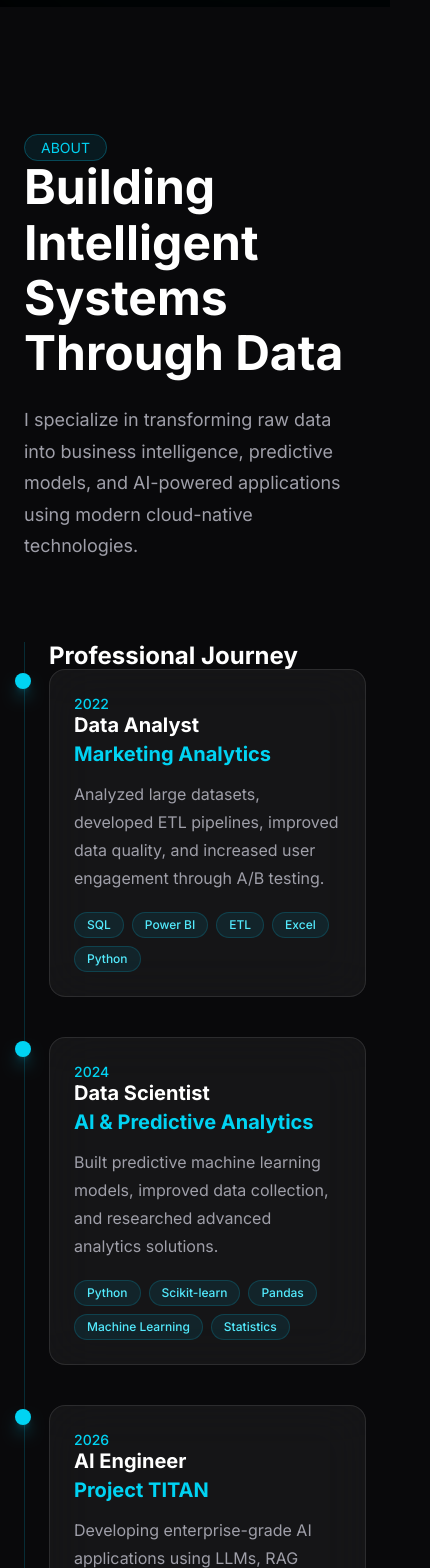
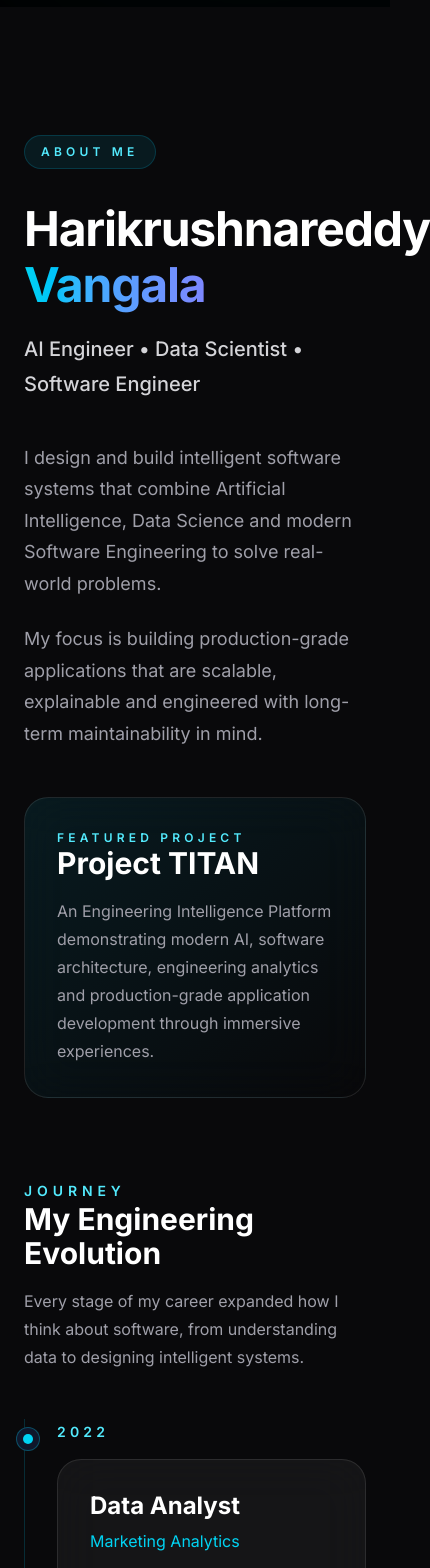
Before and after one commit to Harikrushnareddyvangala/project-titan, a Next.js app in the folder apps/web/: page / in a window 390 px wide. Shown: the part 1320-2888 px from the top of the page, 430 px wide, since content can reach past the window. Built offline with nearby package versions, Linux system fonts and the light colour scheme; no server answers.

Commit message:
Commit 0235-feat(portfolio): enhance personal brand experience and project architecture feat(portfolio): redesign about experience and evolve projects domain

```diff
--- a/apps/web/src/components/sections/About/AboutAchievements.tsx
+++ b/apps/web/src/components/sections/About/AboutAchievements.tsx
@@ -1,41 +1,92 @@
 "use client";
+
+import { motion } from "framer-motion";
 
 const achievements = [
   {
     value: "25+",
-    label: "Projects",
+    title: "Projects",
+    description:
+      "Academic, professional and personal software & AI projects.",
   },
   {
-    value: "15+",
-    label: "Machine Learning Models",
+    value: "AI",
+    title: "Engineering Focus",
+    description:
+      "Building intelligent software with Machine Learning, LLMs and Data Science.",
   },
   {
-    value: "50+",
-    label: "Datasets",
+    value: "Production",
+    title: "Software Mindset",
+    description:
+      "Focused on scalable architecture, clean code and long-term maintainability.",
   },
   {
-    value: "100%",
-    label: "Passion",
+    value: "∞",
+    title: "Continuous Learning",
+    description:
+      "Driven by research, experimentation and continuous improvement.",
   },
 ];
 
 export function AboutAchievements() {
   return (
-    <div className="mt-24 grid gap-6 md:grid-cols-4">
-      {achievements.map((item) => (
-        <div
-          key={item.label}
-          className="rounded-2xl border border-white/10 bg-white/5 p-8 backdrop-blur-xl transition hover:border-cyan-500/40"
-        >
-          <div className="text-4xl font-black text-white">
-            {item.value}
-          </div>
+    <div className="mt-24">
+      <div className="mb-10">
+        <span className="text-sm font-semibold uppercase tracking-[0.35em] text-cyan-300">
+          Highlights
+        </span>
 
-          <div className="mt-3 text-zinc-400">
-            {item.label}
-          </div>
-        </div>
-      ))}
+        <h3 className="mt-4 text-3xl font-bold text-white">
+          Engineering Snapshot
+        </h3>
+
+        <p className="mt-4 max-w-2xl leading-8 text-zinc-400">
+          A quick overview of the experience, mindset and engineering
+          principles that define my work.
+        </p>
+      </div>
+
+      <div className="grid gap-6 md:grid-cols-2 xl:grid-cols-4">
+        {achievements.map((item, index) => (
+          <motion.div
+            key={item.title}
+            initial={{ opacity: 0, y: 30 }}
+            whileInView={{ opacity: 1, y: 0 }}
+            viewport={{ once: true }}
+            transition={{
+              duration: 0.5,
+              delay: index * 0.12,
+            }}
+            className="
+              group
+              rounded-3xl
+              border
+              border-white/10
+              bg-white/5
+              p-8
+              backdrop-blur-xl
+              transition-all
+              duration-300
+              hover:-translate-y-1
+              hover:border-cyan-400/40
+              hover:bg-white/10
+            "
+          >
+            <div className="text-4xl font-black text-white">
+              {item.value}
+            </div>
+
+            <h4 className="mt-6 text-xl font-semibold text-white">
+              {item.title}
+            </h4>
+
+            <p className="mt-4 leading-7 text-zinc-400">
+              {item.description}
+            </p>
+          </motion.div>
+        ))}
+      </div>
     </div>
   );
 }
--- a/apps/web/src/components/sections/About/AboutHeader.tsx
+++ b/apps/web/src/components/sections/About/AboutHeader.tsx
@@ -1,24 +1,69 @@
 "use client";
+
+import { motion } from "framer-motion";
 
 export function AboutHeader() {
   return (
-    <div className="max-w-3xl">
-      <span className="rounded-full border border-cyan-500/30 bg-cyan-500/10 px-4 py-1 text-sm text-cyan-400">
-        ABOUT
-      </span>
+    <motion.div
+      initial={{ opacity: 0, y: 24 }}
+      whileInView={{ opacity: 1, y: 0 }}
+      viewport={{ once: true }}
+      transition={{ duration: 0.7 }}
+      className="max-w-5xl"
+    >
+      {/* Section Label */}
+      <div className="inline-flex items-center rounded-full border border-cyan-500/20 bg-cyan-500/10 px-4 py-2">
+        <span className="text-xs font-semibold uppercase tracking-[0.35em] text-cyan-300">
+          About Me
+        </span>
+      </div>
 
-      <h2 className="mt-6 text-5xl font-black text-white">
-        Building Intelligent Systems
-        <br />
-        Through Data
-      </h2>
+      {/* Heading */}
+      <div className="mt-8">
+        <h2 className="text-5xl font-black leading-tight tracking-tight text-white md:text-6xl xl:text-7xl">
+          Harikrushnareddy
+          <br />
+          <span className="bg-gradient-to-r from-cyan-400 via-blue-400 to-indigo-400 bg-clip-text text-transparent">
+            Vangala
+          </span>
+        </h2>
 
-      <p className="mt-6 text-lg leading-8 text-zinc-400">
-        I specialize in transforming raw data into
-        business intelligence, predictive models,
-        and AI-powered applications using modern
-        cloud-native technologies.
-      </p>
-    </div>
+        <p className="mt-5 text-xl font-medium text-zinc-300 md:text-2xl">
+          AI Engineer • Data Scientist • Software Engineer
+        </p>
+      </div>
+
+      {/* Introduction */}
+      <div className="mt-10 max-w-3xl space-y-6 text-lg leading-9 text-zinc-400">
+        <p>
+          I design and build intelligent software systems that combine
+          Artificial Intelligence, Data Science and modern Software
+          Engineering to solve real-world problems.
+        </p>
+
+        <p>
+          My focus is building production-grade applications that are
+          scalable, explainable and engineered with long-term
+          maintainability in mind.
+        </p>
+      </div>
+
+      {/* Featured Project */}
+      <div className="mt-12 rounded-3xl border border-white/10 bg-gradient-to-br from-cyan-500/10 to-transparent p-8 backdrop-blur-xl">
+        <div className="text-xs font-semibold uppercase tracking-[0.35em] text-cyan-300">
+          Featured Project
+        </div>
+
+        <h3 className="mt-4 text-3xl font-bold text-white">
+          Project TITAN
+        </h3>
+
+        <p className="mt-4 max-w-2xl leading-8 text-zinc-400">
+          An Engineering Intelligence Platform demonstrating modern AI,
+          software architecture, engineering analytics and production-grade
+          application development through immersive experiences.
+        </p>
+      </div>
+    </motion.div>
   );
 }
--- a/apps/web/src/components/sections/About/AboutTimeline.tsx
+++ b/apps/web/src/components/sections/About/AboutTimeline.tsx
@@ -1,57 +1,68 @@
 "use client";
 
 import { motion } from "framer-motion";
-
 import { careerTimeline } from "./data";
 
 export function AboutTimeline() {
   return (
-    <div className="relative border-l border-cyan-500/20 pl-6">
-        <h3 className="mb-8 text-2xl font-bold text-white">
-        Professional Journey
+    <div>
+      <div className="mb-12">
+        <span className="text-sm font-semibold uppercase tracking-[0.35em] text-cyan-300">
+          Journey
+        </span>
+
+        <h3 className="mt-4 text-3xl font-bold text-white">
+          My Engineering Evolution
         </h3>
 
+        <p className="mt-4 max-w-xl leading-8 text-zinc-400">
+          Every stage of my career expanded how I think about software,
+          from understanding data to designing intelligent systems.
+        </p>
+      </div>
+
+      <div className="relative border-l border-cyan-500/20">
         {careerTimeline.map((item, index) => (
           <motion.div
             key={item.year}
-          initial={{ opacity: 0, y: 40 }}
-          whileInView={{ opacity: 1, y: 0 }}
+            initial={{ opacity: 0, x: -25 }}
+            whileInView={{ opacity: 1, x: 0 }}
             viewport={{ once: true }}
             transition={{
-            duration:0.6,
-  delay:    index*0.2
+              duration: 0.6,
+              delay: index * 0.15,
             }}
-          className="relative mb-10"
+            className="relative ml-8 pb-16"
           >
             {/* Timeline Node */}
-          <div className="absolute -left-[34px] top-1 h-4 w-4 rounded-full bg-cyan-400 shadow-lg shadow-cyan-500/50" />
-          <div className="rounded-2xl border border-white/10 bg-white/5 p-6 backdrop-blur-xl transition duration-300 hover:border-cyan-500/40 hover:bg-white/10">
-          <div className="text-sm font-medium text-cyan-400">
-            {item.year}
+            <div className="absolute -left-[41px] top-2 flex h-6 w-6 items-center justify-center rounded-full border border-cyan-400/30 bg-slate-900">
+              <div className="h-2.5 w-2.5 rounded-full bg-cyan-400" />
             </div>
 
-          <h3 className="mt-1 text-xl font-semibold text-white">
-            {
-                <div>
-                    <h3 className="text-xl font-bold text-white">
+            {/* Year */}
+            <span className="text-sm font-semibold uppercase tracking-[0.3em] text-cyan-300">
+              {item.year}
+            </span>
+
+            {/* Card */}
+            <div className="mt-4 rounded-3xl border border-white/10 bg-white/5 p-8 backdrop-blur-xl transition-all duration-300 hover:border-cyan-400/40 hover:bg-white/10">
+              <h4 className="text-2xl font-bold text-white">
                 {item.role}
-                     </h3>
+              </h4>
 
-                    <p className="text-cyan-400">
+              <p className="mt-2 text-cyan-400">
                 {item.company}
               </p>
-                </div>
-            }
-          </h3>
 
-          <p className="mt-2 leading-7 text-zinc-400">
+              <p className="mt-6 leading-8 text-zinc-400">
                 {item.description}
               </p>
-          <div className="mt-5 flex flex-wrap gap-2">
+
+              <div className="mt-8 flex flex-wrap gap-2">
                 {item.technologies.map((tech) => (
                   <span
                     key={tech}
-                className="rounded-full border border-cyan-500/20 bg-cyan-500/10 px-3 py-1 text-xs font-medium text-cyan-300"
+                    className="rounded-full border border-cyan-500/20 bg-cyan-500/10 px-3 py-1 text-xs font-medium text-cyan-300 transition hover:border-cyan-400 hover:bg-cyan-500/20"
                   >
                     {tech}
                   </span>
@@ -61,5 +72,6 @@ export function AboutTimeline() {
           </motion.div>
         ))}
       </div>
+    </div>
   );
 }
--- a/apps/web/src/components/sections/Projects/data.ts
+++ b/apps/web/src/components/sections/Projects/data.ts
@@ -2,15 +2,35 @@ import type { Project } from "./types";
 
 export const projects: Project[] = [
   {
+  id: "fraud-detection",
+
+  slug: "fraud-detection",
+
   title: "Fraud Detection System",
+
+  featured: true,
+
+  flagship: false,
+
+  displayOrder: 2,
+
+  year: 2024,
+
+  status: "Completed",
+
+  shortDescription:
+    "AI-powered Financial Fraud Detection Platform",
+
+  description:
+    "Designed and developed an end-to-end fraud detection platform that identifies suspicious financial transactions using advanced feature engineering, ensemble learning, and explainable AI. The solution leverages XGBoost with SHAP-based interpretability to deliver accurate, transparent, and business-ready fraud risk predictions through an interactive analytics dashboard.",
+
   categories: [
     "Machine Learning",
     "Analytics",
     "AI",
     "Data Science",
   ],
-    description:
-      "Built a fraud detection pipeline using ensemble learning, feature engineering, XGBoost, SHAP explainability, and financial transaction analytics.",
+
   technologies: [
     "Python",
     "Pandas",
@@ -18,51 +38,174 @@ export const projects: Project[] = [
     "SHAP",
     "Streamlit",
   ],
+
+  highlights: [
+    "Fraud Risk Prediction",
+    "Explainable AI",
+    "Financial Analytics",
+    "Feature Engineering",
+    "Interactive Dashboard",
+  ],
+
+  metrics: [
+    {
+      label: "Domain",
+      value: "FinTech",
+    },
+    {
+      label: "AI Engine",
+      value: "XGBoost",
+    },
+    {
+      label: "Explainability",
+      value: "SHAP",
+    },
+  ],
+
   image: "/projects/fraud-detection.jpg",
+
   github: "#",
+
   live: "#",
-    featured: true,
+
+  links: [],
 },
 
   {
+  id: "customer-churn",
+
+  slug: "customer-churn",
+
   title: "Customer Churn Prediction",
+
+  featured: true,
+
+  flagship: false,
+
+  displayOrder: 3,
+
+  year: 2023,
+
+  status: "Completed",
+
+  shortDescription:
+    "Predictive Customer Retention Platform",
+
+  description:
+    "Built a customer churn prediction platform that combines predictive machine learning with business intelligence to identify at-risk customers before attrition occurs. The solution integrates feature engineering, model evaluation, and interactive Power BI dashboards to transform customer behavior into actionable retention strategies.",
+
   categories: [
     "Machine Learning",
     "Analytics",
     "Business Intelligence",
     "Data Science",
   ],
-    description:
-      "Developed a predictive analytics model for customer churn using feature engineering, model evaluation, and interactive Power BI dashboards.",
+
   technologies: [
     "Python",
     "Scikit-learn",
     "Power BI",
+    "Pandas",
+    "SQL",
   ],
+
+  highlights: [
+    "Customer Churn Prediction",
+    "Predictive Analytics",
+    "Business Intelligence",
+    "Interactive Dashboard",
+    "Feature Engineering",
+  ],
+
+  metrics: [
+    {
+      label: "Domain",
+      value: "CRM",
+    },
+    {
+      label: "ML Framework",
+      value: "Scikit-learn",
+    },
+    {
+      label: "Visualization",
+      value: "Power BI",
+    },
+  ],
+
   image: "/projects/churn-prediction.jpg",
+
   github: "#",
+
   live: "#",
-    featured: true,
+
+  links: [],
 },
 
   {
+    id: "project-titan",
+
     title: "Project TITAN",
+
+    slug: "project-titan",
+
+    shortDescription:
+        "Engineering Intelligence Platform",
+
+    description:
+        "A production-grade engineering intelligence platform that combines AI, software architecture, engineering analytics and interactive portfolio experiences.",
+
+    featured: true,
+
+    flagship: true,
+
+    displayOrder: 1,
+
+    status: "In Progress",
+
+    year: 2026,
+
     categories: [
         "AI",
-      "Web",
-      "Visualization",
+        "Engineering",
+        "Portfolio",
+        "Analytics"
     ],
-    description:
-      "Enterprise AI portfolio built with Next.js, TypeScript, RAG architecture, OpenAI integration, and modern interactive UI.",
+
     technologies: [
         "Next.js",
         "TypeScript",
         "OpenAI",
-      "RAG",
+        "Tailwind CSS",
+        "Framer Motion"
     ],
+
+    highlights: [
+        "Architecture Center",
+        "Engineering Intelligence",
+        "AI Advisor",
+        "Repository Analytics",
+        "Workspace Platform"
+    ],
+
+    metrics: [
+        {
+            label: "Commits",
+            value: "235+"
+        },
+        {
+            label: "Modules",
+            value: "20+"
+        },
+        {
+            label: "Components",
+            value: "500+"
+        }
+    ],
+
     image: "/projects/project-titan.jpg",
+
     github: "#",
-    live: "#",
-    featured: true,
+
+    live: "#"
 },
 ];
```
Also changed, not shown: apps/web/src/components/sections/About/AboutSkills.tsx (+77 -15 lines), apps/web/src/components/sections/Projects/selectors.ts (added, +14 -0 lines), apps/web/src/components/sections/Projects/types.ts (+46 -4 lines). Lines whose indentation alone changed are shown as unchanged.
